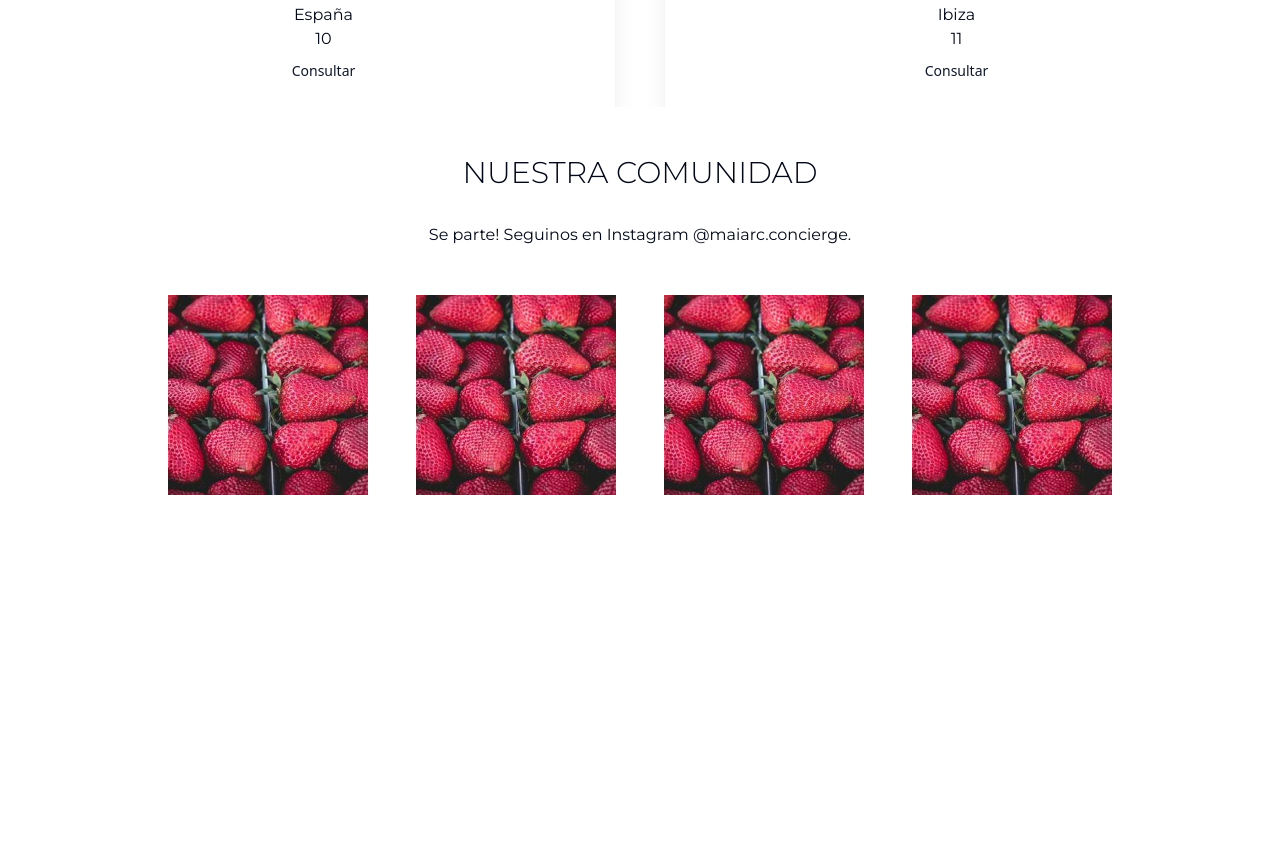
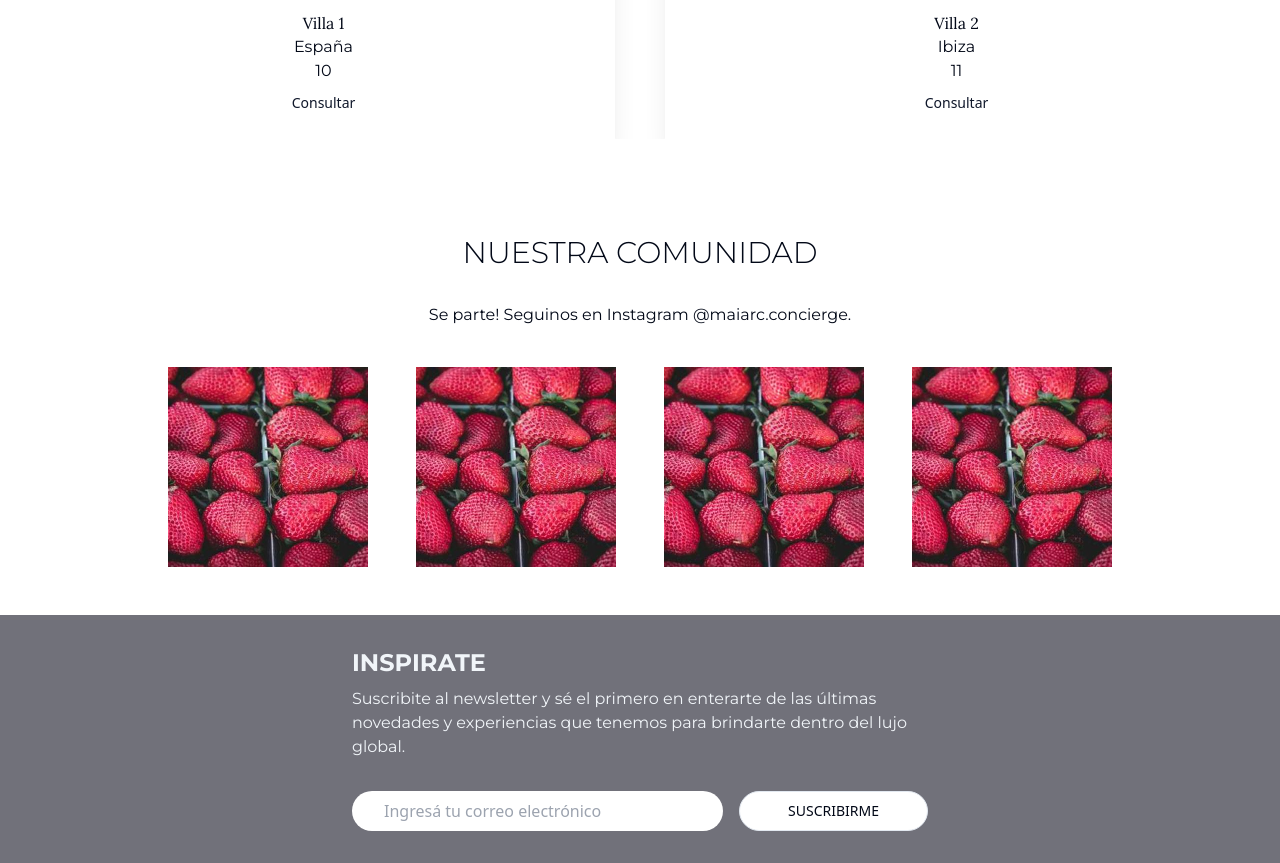
Before and after one commit to cristiancoppari/maiarc-next, a Next.js app: page / in a window 1280 px wide. Shown: the part 3477-4340 px from the top of the page. Before the commit the page ends 3972 px from the top, so only its background shows below. Built offline with nearby package versions, Linux system fonts and the light colour scheme.

Commit message:
add newsletter

```diff
--- /dev/null
+++ b/src/components/Newsletter/Newsletter.tsx
@@ -0,0 +1,29 @@
+import { Button } from "../UI/button";
+
+const Newsletter = () => {
+  return (
+    <section className="bg-zinc-500 py-8">
+      <div className="container w-1/2">
+        <h3 className="h3 mb-2 uppercase text-slate-100">Inspirate</h3>
+        <p className="mb-8 text-slate-100">
+          Suscribite al newsletter y sé el primero en enterarte de las últimas
+          novedades y experiencias que tenemos para brindarte dentro del lujo
+          global.
+        </p>
+
+        <div className="mx-auto flex justify-center gap-4">
+          <input
+            type="text"
+            className="w-full rounded-full px-8"
+            placeholder="Ingresá tu correo electrónico"
+          />
+          <Button variant="outline" className="rounded-full px-12 uppercase">
+            Suscribirme
+          </Button>
+        </div>
+      </div>
+    </section>
+  );
+};
+
+export default Newsletter;
--- a/src/components/Sections/TitleSubtitle/TitleSubtitle.tsx
+++ b/src/components/Sections/TitleSubtitle/TitleSubtitle.tsx
@@ -2,8 +2,8 @@ import type { ITitleSubtitle } from "@/types/sections";
 
 const TitleSubtitle = ({ title, text, children, classes }: ITitleSubtitle) => {
   return (
-    <section className={`text-center ${!!classes ? classes : ""}`}>
-      <div className="py-12">
+    <section className={`py-12 text-center ${!!classes ? classes : ""}`}>
+      <div className="mb-10">
         <h2 className="h2 mx-auto mb-8 uppercase md:w-11/12">{title}</h2>
 
         <p className="mx-auto md:w-2/3">{text}</p>
--- a/src/pages/index.tsx
+++ b/src/pages/index.tsx
@@ -9,6 +9,7 @@ import ServiceGallery from "@/components/Galleries/ServiceGallery/ServiceGallery
 import BigGallery from "@/components/Galleries/BigGallery/BigGallery";
 import CarouselAccommodations from "@/components/Carousel/CarouselAccomodations";
 import InstagramGallery from "@/components/Galleries/InstagramGallery/InstagramGallery";
+import Newsletter from "@/components/Newsletter/Newsletter";
 
 import img_desktop_xl from "@/assets/images/hero-desktop-xl.jpeg";
 import img_desktop from "@/assets/images/hero-desktop.jpeg";
@@ -136,6 +137,8 @@ export default function Home() {
       >
         <InstagramGallery />
       </TitleSubtitle>
+
+      <Newsletter />
     </PageLayout>
   );
 }
```
